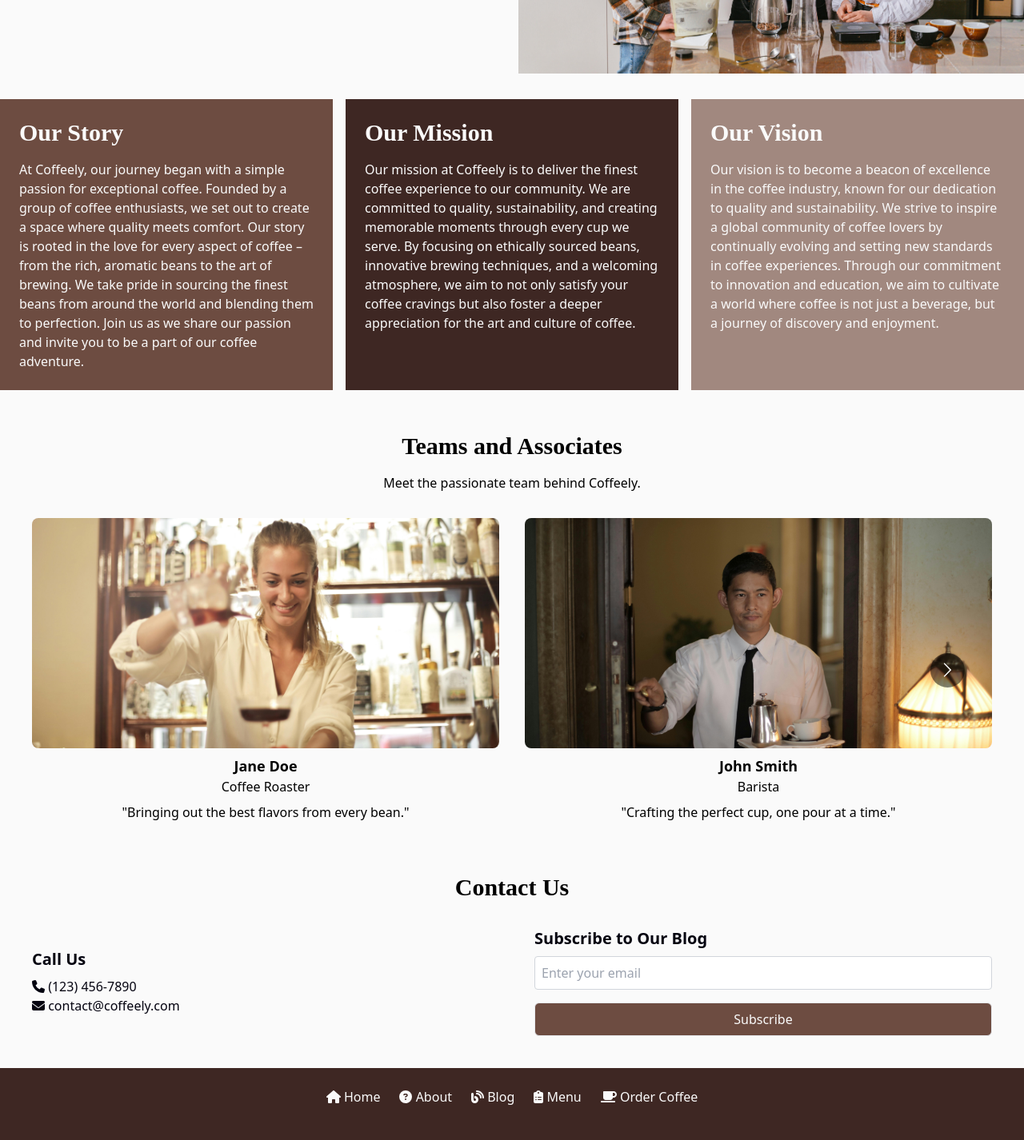
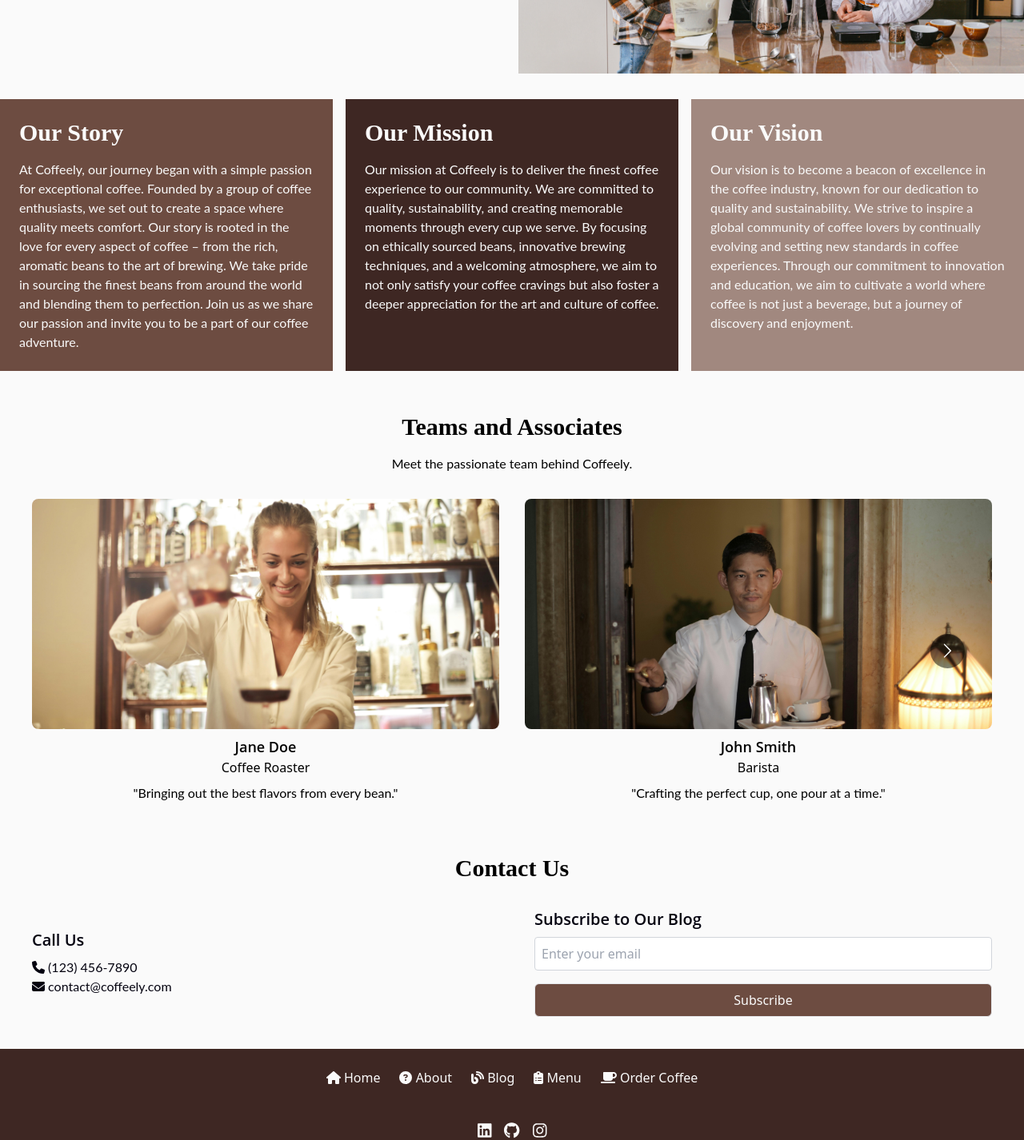
Before and after one commit to CodewithMiguelll/coffeely, a React (Create React App) app: page /about in a window 1280 px wide. Shown: the part 443-1869 px from the top of the page at 80% size. Built offline with nearby package versions, Linux system fonts and the light colour scheme.

Commit message:
Added the respective fonts for the headings and plain textx on the page.

```diff
--- a/src/pages/About.js
+++ b/src/pages/About.js
@@ -60,7 +60,7 @@ const About = () => {
           <h1 className="text-xl md:text-3xl text-[#fafafa] merriweather-bold mb-4">
             Our Story
           </h1>
-          <p>
+          <p className="lato-regular">
             At Coffeely, our journey began with a simple passion for exceptional
             coffee. Founded by a group of coffee enthusiasts, we set out to
             create a space where quality meets comfort. Our story is rooted in
@@ -76,7 +76,7 @@ const About = () => {
           <h1 className="text-xl md:text-3xl merriweather-bold mb-4">
             Our Mission
           </h1>
-          <p>
+          <p className="lato-regular">
             Our mission at Coffeely is to deliver the finest coffee experience
             to our community. We are committed to quality, sustainability, and
             creating memorable moments through every cup we serve. By focusing
@@ -90,7 +90,7 @@ const About = () => {
           <h1 className="text-xl md:text-3xl merriweather-bold mb-4">
             Our Vision
           </h1>
-          <p>
+          <p className="lato-regular">
             Our vision is to become a beacon of excellence in the coffee
             industry, known for our dedication to quality and sustainability. We
             strive to inspire a global community of coffee lovers by continually
@@ -105,7 +105,7 @@ const About = () => {
         <h1 className="text-xl md:text-3xl merriweather-bold mb-4 text-center">
           Teams and Associates
         </h1>
-        <p className="text-center mb-4">
+        <p className="text-center mb-4 lato-regular">
           Meet the passionate team behind Coffeely.
         </p>
         <Carousel responsive={responsive}>
@@ -120,9 +120,9 @@ const About = () => {
               alt="Team Member 1"
               loading="lazy"
             />
-            <h2 className="text-lg font-semibold">Jane Doe</h2>
+            <h2 className="text-lg open-sans-semi-bold">Jane Doe</h2>
             <p>Coffee Roaster</p>
-            <p className="mt-2">
+            <p className="mt-2 lato-regular">
               "Bringing out the best flavors from every bean."
             </p>
           </div>
@@ -138,9 +138,9 @@ const About = () => {
               alt="Team Member 2"
               loading="lazy"
             />
-            <h2 className="text-lg font-semibold">John Smith</h2>
+            <h2 className="text-lg open-sans-semi-bold">John Smith</h2>
             <p>Barista</p>
-            <p className="mt-2">
+            <p className="mt-2 lato-regular">
               "Crafting the perfect cup, one pour at a time."
             </p>
           </div>
@@ -156,9 +156,9 @@ const About = () => {
               alt="Team Member 3"
               loading="lazy"
             />
-            <h2 className="text-lg font-semibold">Emily Johnson</h2>
+            <h2 className="text-lg open-sans-semi-bold">Emily Johnson</h2>
             <p>Blog Manager</p>
-            <p className="mt-2">
+            <p className="mt-2 lato-regular">
               "Sharing the latest coffee culture trends and insights with our
               community."
             </p>
@@ -175,9 +175,9 @@ const About = () => {
               alt="Associate 1"
               loading="lazy"
             />
-            <h2 className="text-lg font-semibold">Sarah Lee</h2>
+            <h2 className="text-lg open-sans-semi-bold">Sarah Lee</h2>
             <p>Coffee Bean Importer</p>
-            <p className="mt-2">
+            <p className="mt-2 lato-regular">
               "Providing us with the finest beans from around the world."
             </p>
           </div>
@@ -193,9 +193,9 @@ const About = () => {
               alt="Associate 2"
               loading="lazy"
             />
-            <h2 className="text-lg font-semibold">Michael Brown</h2>
+            <h2 className="text-lg open-sans-semi-bold">Michael Brown</h2>
             <p>Branding Specialist</p>
-            <p className="mt-2">
+            <p className="mt-2 lato-regular">
               "Making Coffeely not just a name, but an experience."
             </p>
           </div>
@@ -207,16 +207,18 @@ const About = () => {
         </h1>
         <div className="flex flex-col md:flex-row gap-6 items-center justify-between">
           <div className="flex-1 p-4 text-[#040310]">
-            <h2 className="text-lg md:text-xl font-semibold mb-2">Call Us</h2>
-            <p>
+            <h2 className="text-lg md:text-xl open-sans-semi-bold mb-2">
+              Call Us
+            </h2>
+            <p className="lato-regular">
               <FontAwesomeIcon icon={faPhone} /> (123) 456-7890
             </p>
-            <p>
+            <p className="lato-regular">
               <FontAwesomeIcon icon={faEnvelope} /> contact@coffeely.com
             </p>
           </div>
           <div className="flex-1 p-4 text-[#040310]">
-            <h2 className="text-lg md:text-xl font-semibold mb-2">
+            <h2 className="text-lg md:text-xl open-sans-semi-bold mb-2">
               Subscribe to Our Blog
             </h2>
             <form className="flex flex-col">
```
